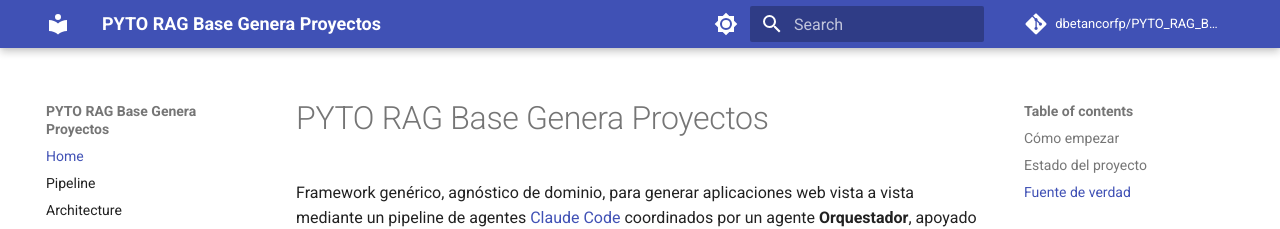
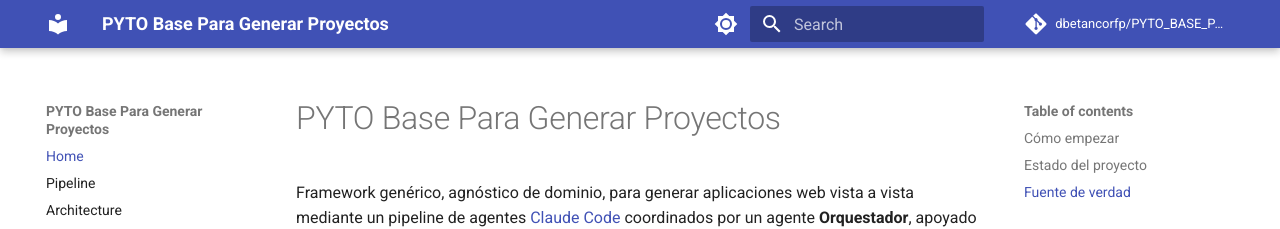
Before and after one commit to dbetancorfp/PYTO_BASE_PARA_GENERAR_PROYECTOS, an MkDocs documentation site: the page built from docs/index.md, in a window 1280 px wide and 1233 px high. Shown: the top 229 px of the window. Built offline with MkDocs 1.6.1 and Material for MkDocs 9.7.7, drawn with Linux system fonts in a browser that asks for light colours; comment, search, counter and statistics services are not loaded.

Commit message:
chore: rename project to PYTO_BASE_PARA_GENERAR_PROYECTOS
Renamed the local folder and the GitHub repository, and swapped every
reference to the old name (PYTO_RAG_BASE_GENERA_PROYECTOS and its
kebab-case/title-case variants) across CLAUDE.md, mkdocs.yml,
package.json, docs/, and bun.lock.

Co-Authored-By: Claude Sonnet 4.6 <noreply@anthropic.com>

```diff
--- a/docs/index.md
+++ b/docs/index.md
@@ -1,4 +1,4 @@
-# PYTO RAG Base Genera Proyectos
+# PYTO Base Para Generar Proyectos
 
 Framework genérico, agnóstico de dominio, para generar aplicaciones web vista a vista
 mediante un pipeline de agentes [Claude Code](https://claude.com/claude-code) coordinados
@@ -39,6 +39,6 @@ Ver [Pipeline](pipeline.md) para el detalle de las dos fases y los agentes impli
 ## Fuente de verdad
 
 Las reglas completas del proyecto viven en
-[`CLAUDE.md`](https://github.com/dbetancorfp/PYTO_RAG_BASE_GENERA_PROYECTOS/blob/main/CLAUDE.md)
+[`CLAUDE.md`](https://github.com/dbetancorfp/PYTO_BASE_PARA_GENERAR_PROYECTOS/blob/main/CLAUDE.md)
 en la raíz del repositorio — esta documentación lo resume para lectura humana, pero
 `CLAUDE.md` manda en caso de discrepancia.
--- a/mkdocs.yml
+++ b/mkdocs.yml
@@ -1,7 +1,7 @@
-site_name: PYTO RAG Base Genera Proyectos
+site_name: PYTO Base Para Generar Proyectos
 site_description: Generic RAG-driven agent pipeline for generating web applications view by view
-repo_url: https://github.com/dbetancorfp/PYTO_RAG_BASE_GENERA_PROYECTOS
-repo_name: dbetancorfp/PYTO_RAG_BASE_GENERA_PROYECTOS
+repo_url: https://github.com/dbetancorfp/PYTO_BASE_PARA_GENERAR_PROYECTOS
+repo_name: dbetancorfp/PYTO_BASE_PARA_GENERAR_PROYECTOS
 
 theme:
   name: material
--- a/package.json
+++ b/package.json
@@ -1,5 +1,5 @@
 {
-  "name": "pyto-rag-base-genera-proyectos",
+  "name": "pyto-base-para-generar-proyectos",
   "version": "1.0.0",
   "type": "module",
   "scripts": {
```
Also changed, not shown: CLAUDE.md (+1 -1 lines), docs/architecture.md (+6 -6 lines), 1 other file.
